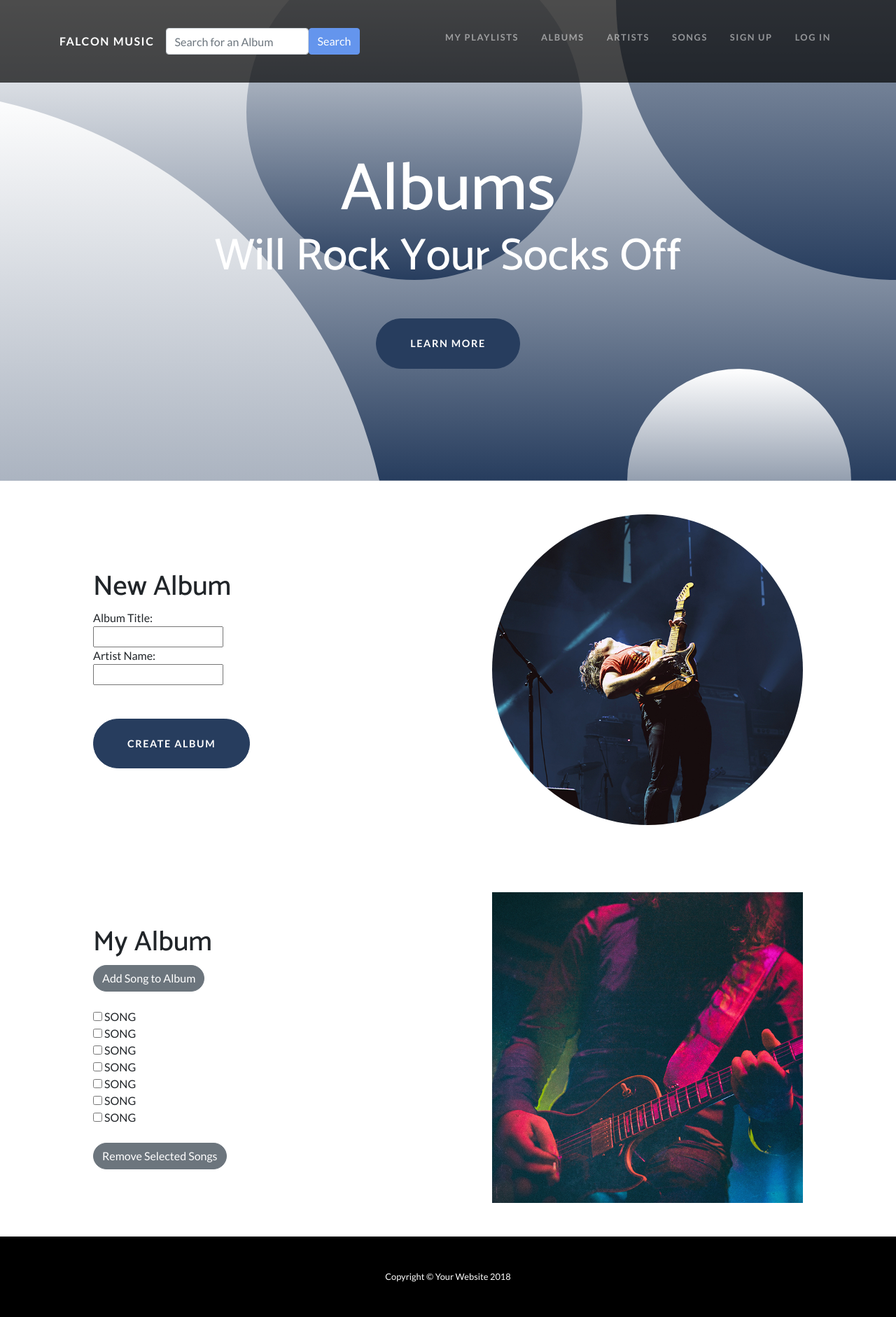
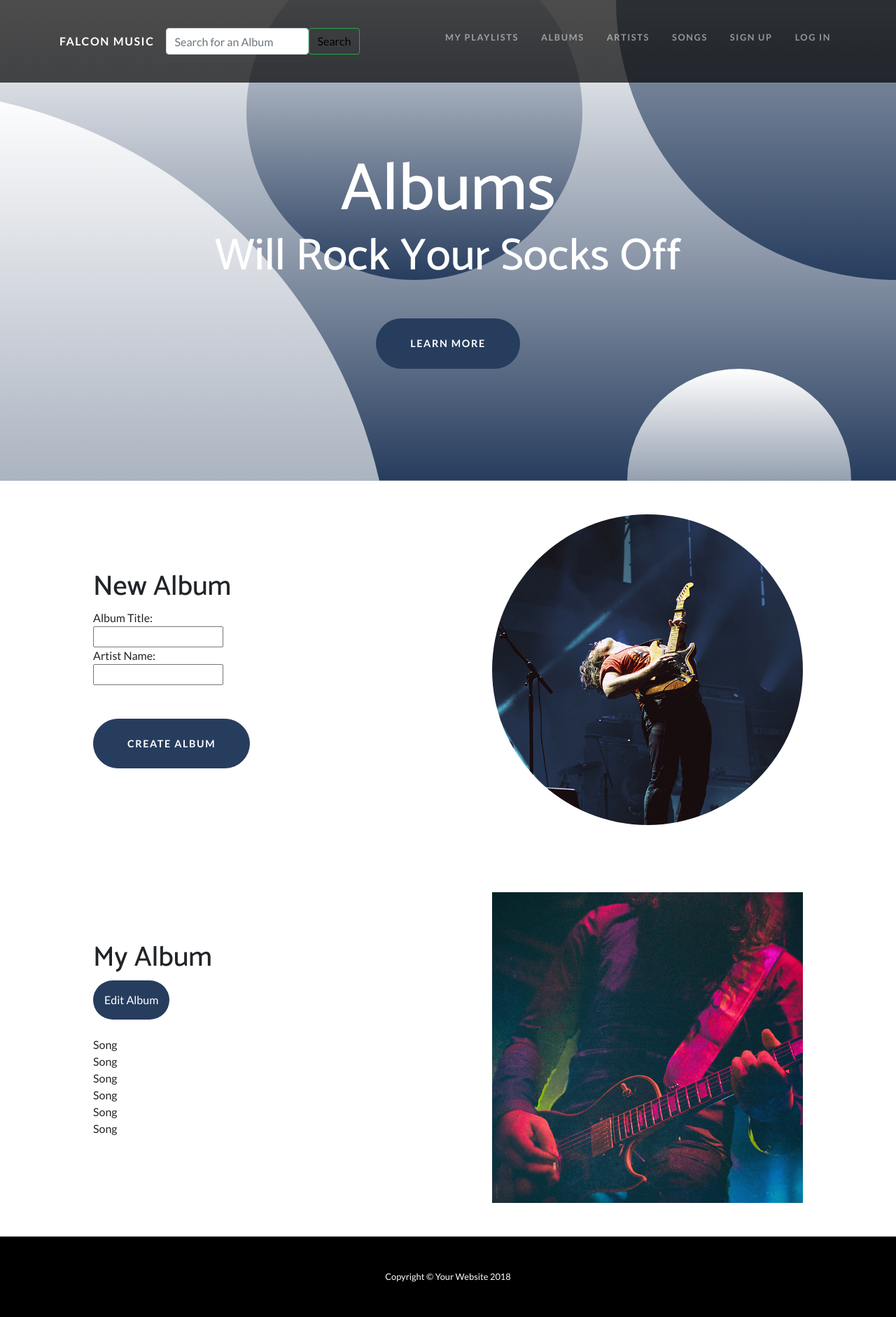
Before and after one commit to da1238/FalconMusic, a PHP site: page /album.html in a window 1280 px wide. Shown: the whole page at 70% size. Run offline with PHP 8.4, Linux system fonts and the light colour scheme.

Commit message:
updated album page and added album.js

```diff
--- a/album.html
+++ b/album.html
@@ -8,7 +8,7 @@
     <meta name="description" content="">
     <meta name="author" content="">
     <link rel="stylesheet" href="https://stackpath.bootstrapcdn.com/bootstrap/4.1.3/css/bootstrap.min.css" integrity="sha384-MCw98/SFnGE8fJT3GXwEOngsV7Zt27NXFoaoApmYm81iuXoPkFOJwJ8ERdknLPMO" crossorigin="anonymous">
-
+    <script src="album.js"></script>
     <title>Albums - Falcon Music</title>
 
     <!-- Bootstrap core CSS -->
@@ -34,7 +34,7 @@
         </button>
         <form class="form-inline">
             <input class="form-control mr-sm-6" type="search" placeholder="Search for an Album" aria-label="Search">
-              <button id="button1" class="btn btn-outline-success my-2 my-sm-4" type="submit">Search</button>
+            <button class="btn btn-outline-success my-2 my-sm-4" type="submit" style="color:black;">Search</button>
         </form>
         <div class="collapse navbar-collapse" id="navbarResponsive">
             <ul class="navbar-nav ml-auto">
@@ -112,22 +112,26 @@
             </div>
             <div class="col-lg-6 order-lg-1">
                 <div class="p-5">
-                        <h1 >My Album</h1>
-                        <a href="#" class="btn btn-secondary rounded-pill">Add Song to Album</a>
+                    <div class="header">
+                        <h1 class="my-album">My Album</h1>
+                    </div>
+                    <div class="dropdown">
+                        <button onclick="myFunction()" class="dropbtn rounded-pill">Edit Album</button>
+                        <div id="myDropdown" class="dropdown-content">
+                            <a href="#">Add Song to Album</a>
+                            <a href="#">Remove Song From Album</a>
+                            <a href="#"></a>
+                        </div>
+                    </div>
                     <br>
+                    Song <br>
+                    Song<br>
+                    Song<br>
+                    Song<br>
+                    Song<br>
+                    Song<br>
                     <br>
-                        <div>
-                            <input type="checkbox" name="song" value="song"> SONG<br>
-                            <input type="checkbox" name="song" value="song"> SONG<br>
-                            <input type="checkbox" name="song" value="song"> SONG<br>
-                            <input type="checkbox" name="song" value="song"> SONG<br>
-                            <input type="checkbox" name="song" value="song"> SONG<br>
-                            <input type="checkbox" name="song" value="song"> SONG<br>
-                            <input type="checkbox" name="song" value="song"> SONG<br>
-                            <br>
-
-
-                            <a href="#" class="btn btn-secondary rounded-pill"> Remove Selected Songs</a>
+                </div>
 
             </div>
         </div>
--- /dev/null
+++ b/album.js
@@ -0,0 +1,21 @@
+
+/* When the user clicks on the button,
+toggle between hiding and showing the dropdown content */
+function myFunction() {
+    document.getElementById("myDropdown").classList.toggle("show");
+}
+
+// Close the dropdown menu if the user clicks outside of it
+window.onclick = function(event) {
+    if (!event.target.matches('.dropbtn')) {
+
+        var dropdowns = document.getElementsByClassName("dropdown-content");
+        var i;
+        for (i = 0; i < dropdowns.length; i++) {
+            var openDropdown = dropdowns[i];
+            if (openDropdown.classList.contains('show')) {
+                openDropdown.classList.remove('show');
+            }
+        }
+    }
+}
--- a/css/falconmusic.css
+++ b/css/falconmusic.css
@@ -292,3 +292,48 @@ input[type="radio"] {
 .collapse{
     margin-bottom:10px;
 }
+/* Dropdown Button */
+.dropbtn {
+    background-color: #273d5e;
+    color: white;
+    padding: 16px;
+    font-size: 16px;
+    border: none;
+    cursor: pointer;
+}
+
+.dropbtn:hover, .dropbtn:focus {
+    background-color: #2980B9;
+}
+
+
+.dropdown {
+
+    position: relative;
+
+
+}
+
+
+.dropdown-content {
+    display: none;
+    position: absolute;
+    background-color: #f1f1f1;
+    min-width: 160px;
+    box-shadow: 0px 8px 16px 0px rgba(0,0,0,0.2);
+    z-index: 1;
+}
+
+
+.dropdown-content a {
+    color: black;
+    padding: 12px 16px;
+    text-decoration: none;
+    display: block;
+}
+
+
+.dropdown-content a:hover {background-color: #ddd}
+
+
+.show {display:block;}
```
Also changed, not shown: 1 other file. Lines whose indentation alone changed are shown as unchanged.
